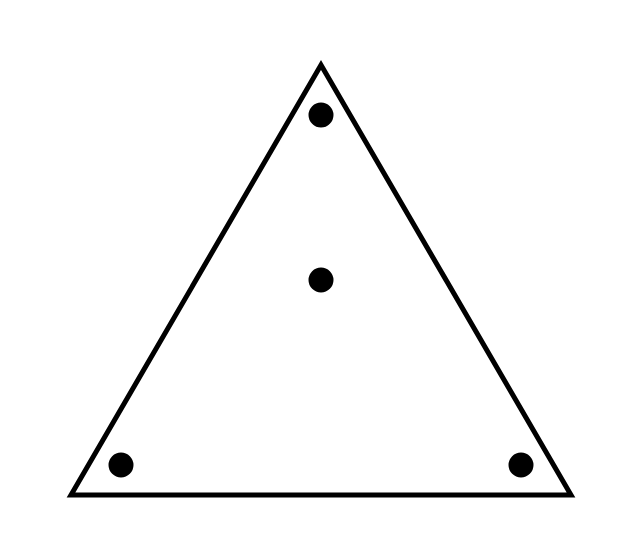
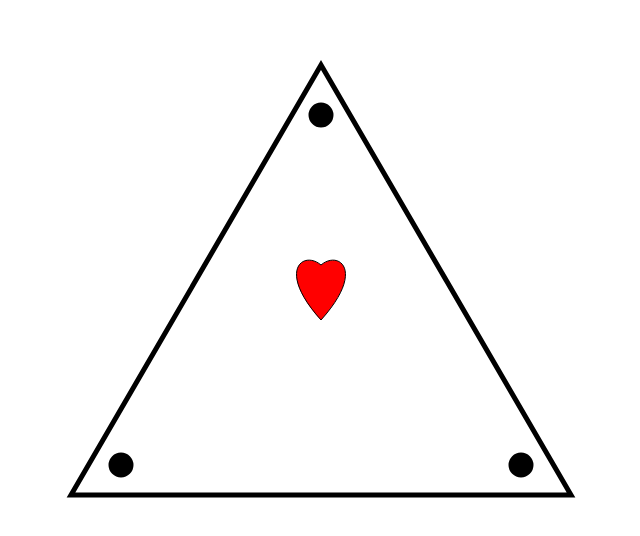
Before and after one commit to riwepo/grammar-triangles, a Next.js app: page / in a window 1280 px wide. Shown: the part 384-920 px from the top of the page, without its empty margins (319-959 px from the left). Built offline with nearby package versions, Linux system fonts and the light colour scheme.

Commit message:
put the heart inside the triangle

```diff
--- a/src/app/page.js
+++ b/src/app/page.js
@@ -1,5 +1,4 @@
 import Triangle from "@/components/triangle";
-import Heart from "@/components/heart";
 
 export default function Home() {
   return (
--- a/src/components/heart.jsx
+++ /dev/null
@@ -1,23 +0,0 @@
-function Heart() {
-  return (
-    <div>
-      <svg
-        width="1000"
-        height="1000"
-        viewBox="0 0 200 200"
-        xmlns="http://www.w3.org/2000/svg"
-      >
-        <path
-          d="M100 30
-           C 130 -10, 190 40, 100 130
-           C 10 40, 70 -10, 100 30"
-          fill="red"
-          stroke="black"
-          stroke-width="1"
-        />
-      </svg>
-    </div>
-  );
-}
-
-export default Heart;
--- a/src/components/triangle.jsx
+++ b/src/components/triangle.jsx
@@ -46,12 +46,22 @@ function Triangle() {
             stroke="black"
             fill="black"
           />
+          <path
+            id="heart"
+            d="M0,-30
+          C 35,-60 90,-20 0,80
+          C -90,-20 -35,-60 0,-30"
+            fill="red"
+            stroke="black"
+            strokeWidth="2"
+          />
         </defs>
         <use href="#triangle" x="0" y="0" />
         <use href="#bottom-left-mark" x="0" y="0" />
         <use href="#top-mark" x="0" y="0" />
         <use href="#bottom-right-mark" x="0" y="0" />
         <use href="#center-mark" x="0" y="0" />
+        <use href="#heart" transform="scale(0.1, 0.1)" x="0" y="0" />
       </svg>
     </div>
   );
```
